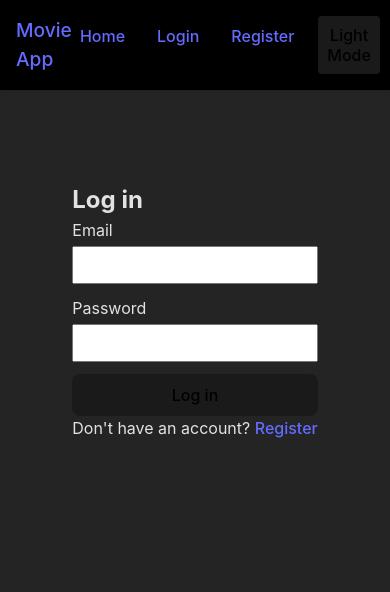
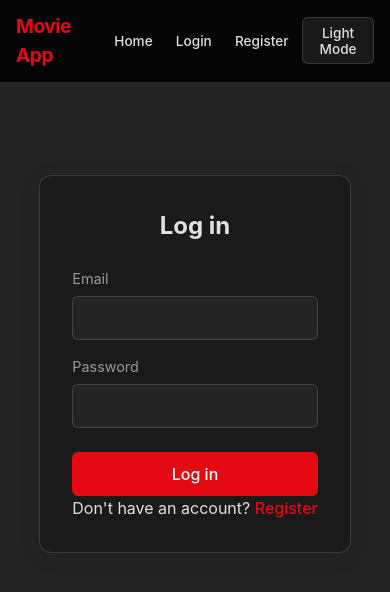
Before and after one commit to nafisshahriar98/movie-app, a React (Vite) app in the folder frontend/: page /login in a window 390 px wide. Shown: the top 592 px of the page. Built offline with nearby package versions, Linux system fonts and the light colour scheme.

Commit message:
fixed all css and Nav-Bar stickiness

```diff
--- a/frontend/src/App.jsx
+++ b/frontend/src/App.jsx
@@ -9,6 +9,7 @@ import { AuthProvider } from './contexts/AuthContext';
 import Login from "./pages/Login";
 import Register from "./pages/Register";
 import { ThemeProvider } from './contexts/ThemeContext';
+import MovieDetail from "./pages/MovieDetail";
 
 function App() {
 
@@ -20,6 +21,7 @@ function App() {
           <main className='main-content'>
             <Routes>
               <Route path="/" element={<Home />} />
+              <Route path="/movie/:id" element={<MovieDetail />} />
               <Route path="/login" element={<Login />} />
               <Route path="/register" element={<Register />} />
               <Route path="/favorites" element={<Favorites />} />
--- a/frontend/src/css/Auth.css
+++ b/frontend/src/css/Auth.css
@@ -1,29 +1,63 @@
 .auth-page {
   max-width: 400px;
-     margin: 40px auto;
-     padding: 20px;
+  margin: 60px auto;
+  padding: 2rem;
+  background-color: var(--card-bg);
+  border: 1px solid var(--border-color);
+  border-radius: 12px;
+  box-shadow: 0 4px 20px rgba(0, 0, 0, 0.1);
+}
+
+.auth-page h2 {
+  margin-bottom: 1.5rem;
+  text-align: center;
+  color: var(--text-color);
 }
 
 .auth-form {
   display: flex;
   flex-direction: column;
-     gap: 12px;
+  gap: 1rem;
 }
 
 .auth-form label {
   display: flex;
   flex-direction: column;
-     gap: 4px;
+  gap: 0.4rem;
+  color: var(--text-muted);
+  font-size: 0.9rem;
 }
 
 .auth-form input {
-     padding: 8px;
+  padding: 0.75rem 1rem;
   font-size: 1rem;
+  background-color: var(--bg-color);
+  color: var(--text-color);
+  border: 1px solid var(--border-color);
+  border-radius: 6px;
+  outline: none;
+  transition: border-color 0.2s;
+}
+
+.auth-form input:focus {
+  border-color: var(--accent);
 }
 
 .auth-form button {
-     padding: 10px;
+  padding: 0.75rem;
+  margin-top: 0.5rem;
+  background-color: var(--accent);
+  color: white;
+  border: none;
+  border-radius: 6px;
+  font-size: 1rem;
+  font-weight: 500;
   cursor: pointer;
+  transition: background-color 0.2s;
+}
+
+.auth-form button:hover:not(:disabled) {
+  background-color: var(--accent-hover);
 }
 
 .auth-form button:disabled {
@@ -33,4 +67,9 @@
 
 .error-message {
   color: #d22;
+  background-color: rgba(221, 34, 34, 0.1);
+  padding: 0.5rem;
+  border-radius: 6px;
+  font-size: 0.9rem;
+  text-align: center;
 }
--- a/frontend/src/css/Favorites.css
+++ b/frontend/src/css/Favorites.css
@@ -15,7 +15,8 @@
 .favorites-empty {
   text-align: center;
   padding: 4rem 2rem;
-  background-color: rgba(255, 255, 255, 0.05);
+  background-color: var(--card-bg);
+  border: 1px solid var(--border-color);
   border-radius: 12px;
   margin: 2rem auto;
   max-width: 600px;
@@ -24,11 +25,11 @@
 .favorites-empty h2 {
   margin-bottom: 1rem;
   font-size: 2rem;
-  color: #e50914;
+  color: var(--accent);
 }
 
 .favorites-empty p {
-  color: #999;
+  color: var(--text-muted);
   font-size: 1.2rem;
   line-height: 1.6;
 }
--- a/frontend/src/css/Home.css
+++ b/frontend/src/css/Home.css
@@ -16,30 +16,31 @@
 .search-input {
   flex: 1;
   padding: 0.75rem 1rem;
-  border: none;
-  border-radius: 4px;
+  border: 1px solid var(--border-color);
+  border-radius: 6px;
   background-color: var(--card-bg);
-  color: white;
+  color: var(--text-color);
   font-size: 1rem;
 }
 
 .search-input:focus {
   outline: none;
-  box-shadow: 0 0 0 2px #666;
+  border-color: var(--accent);
+  box-shadow: 0 0 0 2px var(--accent);
 }
 
 .search-button {
   padding: 0.75rem 1.5rem;
-  background-color: #e50914;
+  background-color: var(--accent);
   color: white;
-  border-radius: 4px;
+  border-radius: 6px;
   font-weight: 500;
   transition: background-color 0.2s;
   white-space: nowrap;
 }
 
 .search-button:hover {
-  background-color: #f40612;
+  background-color: var(--accent-hover);
 }
 
 
--- a/frontend/src/css/MovieCard.css
+++ b/frontend/src/css/MovieCard.css
@@ -95,7 +95,7 @@
 }
 
 .movie-info p {
-  color: #999;
+  color: var(--text-muted);
   font-size: 0.9rem;
 }
 
--- a/frontend/src/css/Navbar.css
+++ b/frontend/src/css/Navbar.css
@@ -1,10 +1,47 @@
 .navbar {
   background-color: var(--navbar-bg);
+  backdrop-filter: blur(10px);
+  -webkit-backdrop-filter: blur(10px);
   padding: 1rem 2rem;
   display: flex;
   justify-content: space-between;
   align-items: center;
-  box-shadow: 0 2px 4px rgba(0, 0, 0, 0.1);
+  border-bottom: 1px solid var(--border-color);
+  position: sticky;
+  top: 0;
+  z-index: 100;
+}
+
+.navbar-brand a {
+  color: var(--accent);
+  font-size: 1.5rem;
+  font-weight: bold;
+  letter-spacing: -0.5px;
+}
+
+.navbar-links {
+  display: flex;
+  gap: 0.5rem;
+  align-items: center;
+}
+
+.nav-link {
+  color: var(--text-color);
+  font-size: 0.95rem;
+  padding: 0.5rem 1rem;
+  border-radius: 6px;
+  transition: background-color 0.2s, color 0.2s;
+}
+
+.nav-link:hover {
+  background-color: var(--hover-bg);
+  color: var(--accent);
+}
+
+.nav-user {
+  color: var(--text-muted);
+  font-size: 0.9rem;
+  padding: 0 0.5rem;
 }
 
 .nav-logout {
@@ -15,46 +52,27 @@
   cursor: pointer;
 }
 
-.nav-user {
-  margin-right: 10px;
-  opacity: 0.8;
-}
-
-.navbar-brand {
-  font-size: 1.5rem;
-  font-weight: bold;
-}
-
-.navbar-links {
-  display: flex;
-  gap: 2rem;
-}
-
-.nav-link {
-  font-size: 1rem;
-  padding: 0.5rem 1rem;
-  border-radius: 4px;
-  transition: background-color 0.2s;
-}
-
-.nav-link:hover {
-  background-color: rgba(255, 255, 255, 0.1);
+.theme-toggle {
+  background: var(--hover-bg);
+  border: 1px solid var(--border-color);
+  cursor: pointer;
 }
 
 @media (max-width: 768px) {
   .navbar {
-    padding: 1rem;
+    padding: 0.75rem 1rem;
   }
 
-  .navbar-brand {
+  .navbar-brand a {
     font-size: 1.2rem;
   }
 
   .navbar-links {
-    gap: 1rem;
+    gap: 0.25rem;
   }
 
   .nav-link {
-    padding: 0.5rem;
+    padding: 0.4rem 0.6rem;
+    font-size: 0.85rem;
   }
 }
--- a/frontend/src/css/index.css
+++ b/frontend/src/css/index.css
@@ -1,15 +1,25 @@
 :root {
   --bg-color: #242424;
   --text-color: rgba(255, 255, 255, 0.87);
-    --navbar-bg: #000000;
+  --text-muted: #999;
+  --navbar-bg: rgba(0, 0, 0, 0.85);
   --card-bg: #1a1a1a;
+  --border-color: rgba(255, 255, 255, 0.15);
+  --hover-bg: rgba(255, 255, 255, 0.08);
+  --accent: #e50914;
+  --accent-hover: #f40612;
 }
 
 body.light {
-    --bg-color: #f0f0f0;
-    --text-color: #213547;
-    --navbar-bg: #ffffff;
+  --bg-color: #f5f5f7;
+  --text-color: #1a1a1a;
+  --text-muted: #6b6b6b;
+  --navbar-bg: rgba(255, 255, 255, 0.95);
   --card-bg: #ffffff;
+  --border-color: rgba(0, 0, 0, 0.12);
+  --hover-bg: rgba(0, 0, 0, 0.05);
+  --accent: #e50914;
+  --accent-hover: #f40612;
 }
 
 :root {
@@ -29,11 +39,6 @@
   box-sizing: border-box;
 }
 
-  html,
-  body {
-    overflow-x: hidden;
-  }
-
 body {
   margin: 0;
   width: 100%;
@@ -41,7 +46,7 @@
   position: relative;
   background-color: var(--bg-color);
   color: var(--text-color);
-    transition: background-color 0.3s, color 0.3s; /* smooth toggle */
+  transition: background-color 0.3s, color 0.3s;
 }
 
 #root {
@@ -53,12 +58,12 @@
 
 a {
   font-weight: 500;
-    color: #646cff;
+  color: var(--accent);
   text-decoration: inherit;
 }
 
 a:hover {
-    color: #535bf2;
+  color: var(--accent-hover);
 }
 
 h1 {
@@ -79,7 +84,7 @@
 }
 
 button:hover {
-    border-color: #646cff;
+  border-color: var(--accent);
 }
 
 button:focus,
--- a/frontend/src/pages/Favorites.jsx
+++ b/frontend/src/pages/Favorites.jsx
@@ -11,7 +11,7 @@ function Favorite() {
         return (
             <div className="favorites">
                 <h2>Your Favorite Movies</h2>
-                <div className="movie-grid">
+                <div className="movies-grid">
                     {favorites.map(movie =>
                     <MovieCard key={movie.id} movie={movie} />)}
                 </div>
--- /dev/null
+++ b/frontend/src/pages/MovieDetail.jsx
@@ -0,0 +1,147 @@
+import { useState, useEffect } from "react";
+import { useParams } from "react-router-dom";
+import { getMovieDetails, getMovieTrailer } from "../services/api";
+import { useMovieContext } from "../contexts/MovieContext";
+import TrailerModal from "../components/TrailerModal";
+import "../css/MovieDetail.css";
+
+function MovieDetail() {
+    const { id } = useParams();
+    const [movie, setMovie] = useState(null);
+    const [loading, setLoading] = useState(true);
+    const [trailerKey, setTrailerKey] = useState(null);
+    const [showModal, setShowModal] = useState(false);
+
+    //favorite button
+    const { addToFavorites, removeFromFavorites, isFavorite } = useMovieContext();
+    const favorite = movie ? isFavorite(movie.id) : false;
+
+    useEffect(() => {
+        const fetchDetails = async () => {
+            try {
+                const data = await getMovieDetails(id);
+                //console.log("backdrop_path:", data.backdrop_path);
+                setMovie(data);
+            } catch (err) {
+                console.error(err);
+            } finally {
+                setLoading(false);
+            }
+        };
+        fetchDetails();
+    }, [id]);
+
+    const handleTrailer = async () => {
+        const key = await getMovieTrailer(id);
+        if (key) {
+            setTrailerKey(key);
+            setShowModal(true);
+        } else {
+            alert("No trailer available");
+        }
+    };
+
+    const handleFavorite = () => {
+        if (isFavorite(movie.id)) {
+            removeFromFavorites(movie.id);
+        } else {
+            addToFavorites(movie)
+        }
+    };
+
+    if (loading) return <div className="detail-loading">Loading...</div>;
+    if (!movie) return <div className="detail-loading">Movie not found.</div>;
+
+    //helper to format money
+    const formatMoney = (amount) => {
+        return amount > 0 ? `$${amount.toLocaleString()}` : "N/A";
+    }
+
+    //runtime: convert min to hour "2 hour 22 min"
+    const formatRuntime = (mins) => {
+        if (!mins) return "N/A"
+        const h = Math.floor(mins / 60);
+        const m = mins % 60;
+        return `${h}h ${m}m`;
+    }
+
+    return (
+        <div className="movie-detail">
+            {/* Backdrop banner image */}
+            {movie.backdrop_path && (
+                <div className="detail-backdrop">
+                    <img
+                        src={`https://image.tmdb.org/t/p/w1280${movie.backdrop_path}`}
+                        alt={movie.title}
+                    />
+                    <div className="backdrop-overlay" />
+                </div>
+            )}
+
+            {/* Main content */}
+            <div className="detail-content">
+                {/* Poster */}
+                <div className="detail-poster">
+                    <img
+                        src={
+                            movie.poster_path
+                                ? `https://image.tmdb.org/t/p/w500${movie.poster_path}`
+                                : "/no-poster.png"
+                        }
+                        alt={movie.title}
+                    />
+                </div>
+                {/* Info */}
+                <div className="detail-info">
+                    <h1>
+                        {movie.title} <span className="detail-year">({movie.release_date?.split("-")[0]})</span>
+                    </h1>
+                    {movie.tagline && <p className="detail-tagline">"{movie.tagline}"</p>}
+
+                    <div className="detail-meta">
+                        <span>⭐ {movie.vote_average?.toFixed(1)}/10</span>
+                        <span>🕐 {formatRuntime(movie.runtime)}</span>
+                        <span>🌍 {movie.original_language?.toUpperCase()}</span>
+                        <span>📅 {movie.release_date}</span>
+                        <span>📊 {movie.status}</span>
+                    </div>
+                    {/* Genres */}
+                    <div className="detail-genres">
+                        {movie.genres?.map(g => {
+                            return <span key={g.id} className="genre-tag">{g.name}</span>
+                        })}
+                    </div>
+
+                    <p className="detail-overview">{movie.overview}</p>
+
+                    {/* Buttons */}
+                    <div className="detail-buttons">
+                        <button onClick={handleTrailer} className="btn-trailer">
+                            ▶ Watch Trailer
+                        </button>
+                        <button onClick={handleFavorite} className={`btn-favorite ${favorite ? "active" : ""}`}>
+                            {favorite ? "❤️ Saved" : "🤍 Add to Favorites"}
+                        </button>
+                    </div>
+
+                    {/* Budget / Revenue */}
+                    <div className="detail-financials">
+                        <span>Budget: {formatMoney(movie.budget)}</span>
+                        <span>Revenue: {formatMoney(movie.revenue)}</span>
+                    </div>
+
+                </div>
+
+            </div>
+
+            {showModal && (
+                <TrailerModal
+                    youtubeKey={trailerKey}
+                    onClose={() => { setShowModal(false); setTrailerKey(null); }}
+                />
+            )}
+        </div>
+    );
+}
+
+export default MovieDetail;
```
Lines whose indentation alone changed are shown as unchanged.
